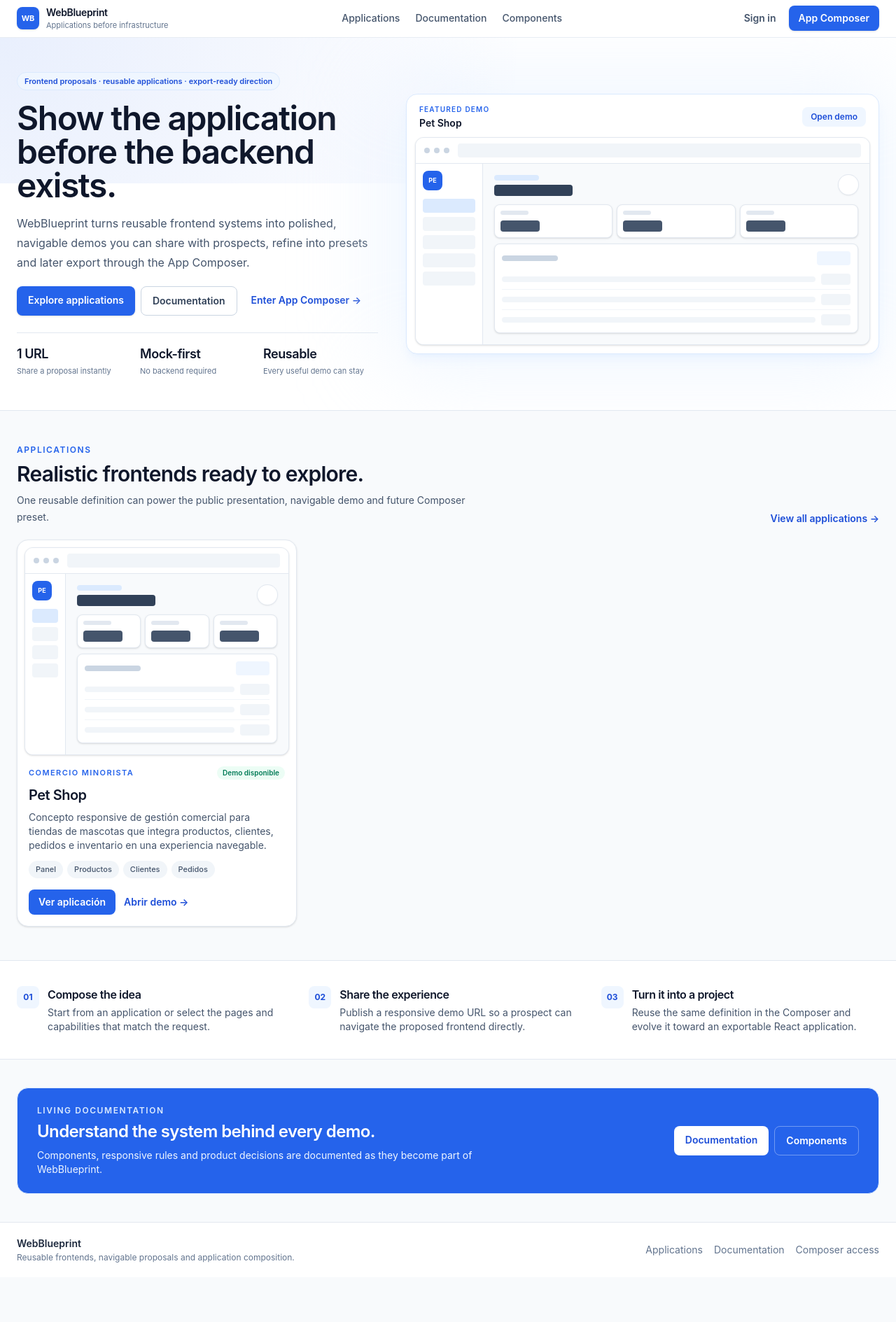
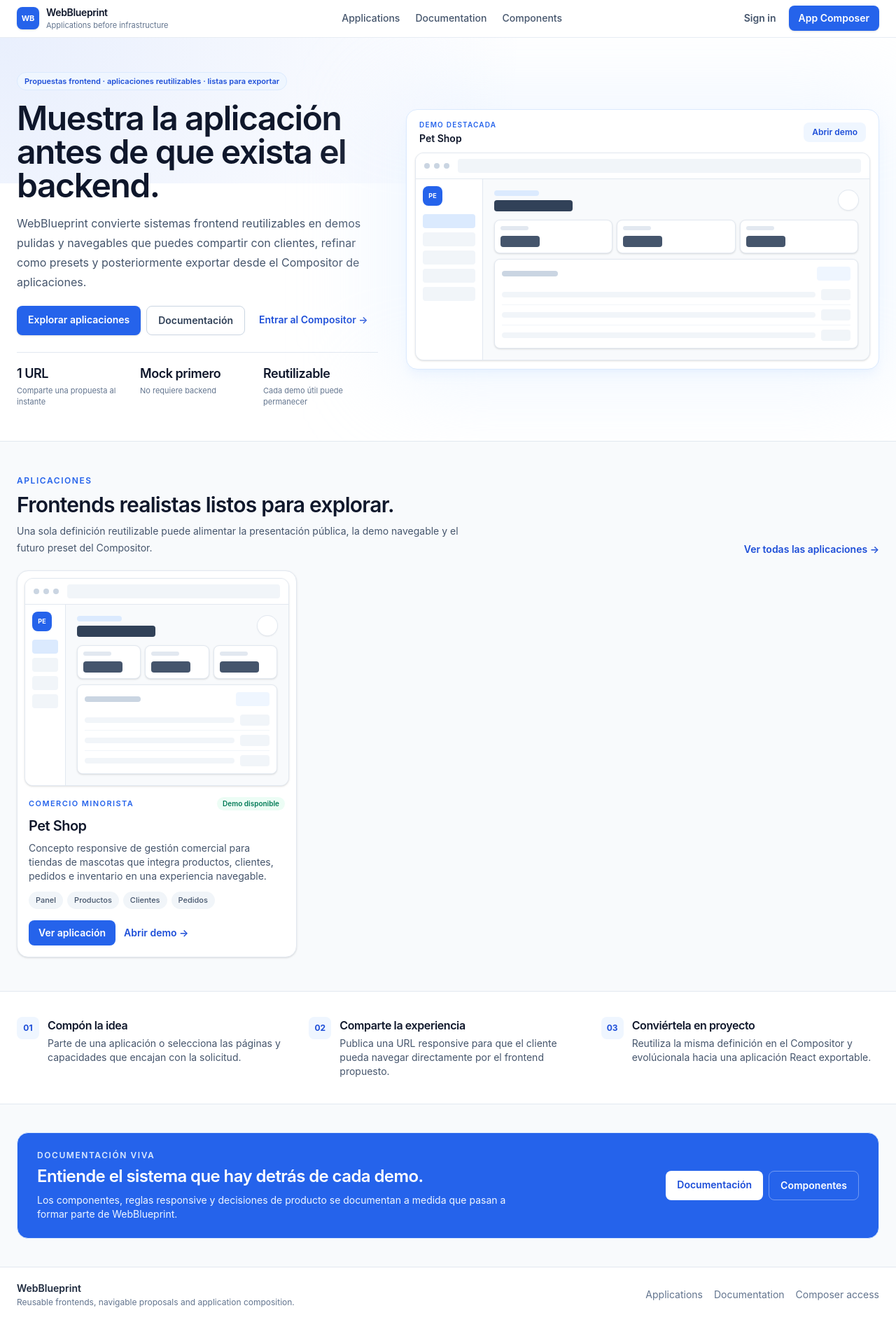
Before and after one commit to LuisHdezE/WebBlueprint, a React (Vite) app: page / in a window 1280 px wide. Shown: the whole page at 70% size. Before the commit the page ends 1825 px from the top, so only its background shows below. Built offline with nearby package versions, Linux system fonts and the light colour scheme.

Commit message:
fix(i18n): translate public landing page

```diff
--- a/src/pages/LandingPage.tsx
+++ b/src/pages/LandingPage.tsx
@@ -14,39 +14,39 @@ export function LandingPage() {
         <div className="relative mx-auto grid max-w-[1440px] items-center gap-8 px-4 py-9 sm:px-5 sm:py-10 lg:grid-cols-[0.86fr_1.14fr] lg:px-6 lg:py-12">
           <div>
             <div className="inline-flex items-center gap-2 rounded-full border border-brand-100 bg-brand-50 px-2.5 py-1 text-[11px] font-semibold text-brand-700">
-              Frontend proposals · reusable applications · export-ready direction
+              Propuestas frontend · aplicaciones reutilizables · listas para exportar
             </div>
             <h1 className="mt-4 max-w-2xl text-3xl font-semibold tracking-[-0.03em] text-slate-900 sm:text-4xl lg:text-5xl">
-              Show the application before the backend exists.
+              Muestra la aplicación antes de que exista el backend.
             </h1>
             <p className="mt-4 max-w-2xl text-sm leading-6 text-slate-600 sm:text-base sm:leading-7">
-              WebBlueprint turns reusable frontend systems into polished, navigable demos you can share with prospects, refine into presets and later export through the App Composer.
+              WebBlueprint convierte sistemas frontend reutilizables en demos pulidas y navegables que puedes compartir con clientes, refinar como presets y posteriormente exportar desde el Compositor de aplicaciones.
             </p>
 
             <div className="mt-5 flex flex-wrap gap-2">
               <Link className="inline-flex justify-center rounded-lg bg-brand-600 px-4 py-2.5 text-sm font-semibold text-white shadow-sm transition hover:bg-brand-700" to="/apps">
-                Explore applications
+                Explorar aplicaciones
               </Link>
               <Link className="inline-flex justify-center rounded-lg border border-slate-300 bg-white px-4 py-2.5 text-sm font-semibold text-slate-700 transition hover:border-brand-200 hover:bg-brand-50" to="/docs">
-                Documentation
+                Documentación
               </Link>
               <Link className="inline-flex justify-center rounded-lg px-3 py-2.5 text-sm font-semibold text-brand-700 transition hover:bg-brand-50" to="/login">
-                Enter App Composer →
+                Entrar al Compositor →
               </Link>
             </div>
 
             <div className="mt-6 grid max-w-xl grid-cols-3 gap-3 border-t border-slate-200 pt-4">
               <div>
                 <p className="text-lg font-semibold tracking-tight text-slate-900">1 URL</p>
-                <p className="mt-0.5 text-[11px] leading-4 text-slate-500">Share a proposal instantly</p>
+                <p className="mt-0.5 text-[11px] leading-4 text-slate-500">Comparte una propuesta al instante</p>
               </div>
               <div>
-                <p className="text-lg font-semibold tracking-tight text-slate-900">Mock-first</p>
-                <p className="mt-0.5 text-[11px] leading-4 text-slate-500">No backend required</p>
+                <p className="text-lg font-semibold tracking-tight text-slate-900">Mock primero</p>
+                <p className="mt-0.5 text-[11px] leading-4 text-slate-500">No requiere backend</p>
               </div>
               <div>
-                <p className="text-lg font-semibold tracking-tight text-slate-900">Reusable</p>
-                <p className="mt-0.5 text-[11px] leading-4 text-slate-500">Every useful demo can stay</p>
+                <p className="text-lg font-semibold tracking-tight text-slate-900">Reutilizable</p>
+                <p className="mt-0.5 text-[11px] leading-4 text-slate-500">Cada demo útil puede permanecer</p>
               </div>
             </div>
           </div>
@@ -57,11 +57,11 @@ export function LandingPage() {
               <div className="relative rounded-2xl border border-brand-100 bg-white p-2.5 shadow-lg shadow-brand-100/40 sm:p-3">
                 <div className="mb-2 flex items-center justify-between gap-3 px-1.5 py-0.5">
                   <div>
-                    <p className="text-[10px] font-semibold uppercase tracking-[0.12em] text-brand-600">Featured demo</p>
+                    <p className="text-[10px] font-semibold uppercase tracking-[0.12em] text-brand-600">Demo destacada</p>
                     <p className="mt-0.5 text-sm font-semibold text-slate-900">{featuredApplication.name}</p>
                   </div>
                   <Link className="rounded-lg bg-brand-50 px-3 py-1.5 text-xs font-semibold text-brand-700" to={`/demo/${featuredApplication.slug}/${featuredApplication.demoPages[0]?.path ?? ''}`}>
-                    Open demo
+                    Abrir demo
                   </Link>
                 </div>
                 <ApplicationPreview application={featuredApplication} />
@@ -74,16 +74,16 @@ export function LandingPage() {
       <section className="mx-auto max-w-[1440px] px-4 py-10 sm:px-5 lg:px-6 lg:py-12">
         <div className="flex flex-col gap-3 sm:flex-row sm:items-end sm:justify-between">
           <div>
-            <p className="text-xs font-semibold uppercase tracking-[0.13em] text-brand-600">Applications</p>
+            <p className="text-xs font-semibold uppercase tracking-[0.13em] text-brand-600">Aplicaciones</p>
             <h2 className="mt-2 max-w-2xl text-2xl font-semibold tracking-tight text-slate-900 sm:text-3xl">
-              Realistic frontends ready to explore.
+              Frontends realistas listos para explorar.
             </h2>
             <p className="mt-2 max-w-2xl text-sm leading-6 text-slate-600">
-              One reusable definition can power the public presentation, navigable demo and future Composer preset.
+              Una sola definición reutilizable puede alimentar la presentación pública, la demo navegable y el futuro preset del Compositor.
             </p>
           </div>
           <Link className="text-sm font-semibold text-brand-700 hover:text-brand-800" to="/apps">
-            View all applications →
+            Ver todas las aplicaciones →
           </Link>
         </div>
 
@@ -97,9 +97,9 @@ export function LandingPage() {
       <section className="border-y border-slate-200 bg-white">
         <div className="mx-auto grid max-w-[1440px] gap-5 px-4 py-9 sm:px-5 md:grid-cols-3 lg:px-6">
           {[
-            ['01', 'Compose the idea', 'Start from an application or select the pages and capabilities that match the request.'],
-            ['02', 'Share the experience', 'Publish a responsive demo URL so a prospect can navigate the proposed frontend directly.'],
-            ['03', 'Turn it into a project', 'Reuse the same definition in the Composer and evolve it toward an exportable React application.'],
+            ['01', 'Compón la idea', 'Parte de una aplicación o selecciona las páginas y capacidades que encajan con la solicitud.'],
+            ['02', 'Comparte la experiencia', 'Publica una URL responsive para que el cliente pueda navegar directamente por el frontend propuesto.'],
+            ['03', 'Conviértela en proyecto', 'Reutiliza la misma definición en el Compositor y evolúcionala hacia una aplicación React exportable.'],
           ].map(([number, title, description]) => (
             <div key={number} className="flex gap-3">
               <span className="grid size-8 shrink-0 place-items-center rounded-lg bg-brand-50 text-xs font-bold text-brand-700">{number}</span>
@@ -115,15 +115,15 @@ export function LandingPage() {
       <section className="mx-auto max-w-[1440px] px-4 py-10 sm:px-5 lg:px-6">
         <div className="rounded-2xl border border-brand-100 bg-brand-600 px-5 py-6 text-white sm:px-7 lg:flex lg:items-center lg:justify-between lg:gap-8">
           <div>
-            <p className="text-xs font-semibold uppercase tracking-[0.13em] text-blue-100">Living documentation</p>
-            <h2 className="mt-1.5 max-w-2xl text-2xl font-semibold tracking-tight">Understand the system behind every demo.</h2>
+            <p className="text-xs font-semibold uppercase tracking-[0.13em] text-blue-100">Documentación viva</p>
+            <h2 className="mt-1.5 max-w-2xl text-2xl font-semibold tracking-tight">Entiende el sistema que hay detrás de cada demo.</h2>
             <p className="mt-2 max-w-2xl text-sm leading-5 text-blue-50">
-              Components, responsive rules and product decisions are documented as they become part of WebBlueprint.
+              Los componentes, reglas responsive y decisiones de producto se documentan a medida que pasan a formar parte de WebBlueprint.
             </p>
           </div>
           <div className="mt-4 flex flex-wrap gap-2 lg:mt-0 lg:shrink-0">
-            <Link className="rounded-lg bg-white px-4 py-2.5 text-sm font-semibold text-brand-700" to="/docs">Documentation</Link>
-            <Link className="rounded-lg border border-white/35 px-4 py-2.5 text-sm font-semibold text-white hover:bg-white/10" to="/components">Components</Link>
+            <Link className="rounded-lg bg-white px-4 py-2.5 text-sm font-semibold text-brand-700" to="/docs">Documentación</Link>
+            <Link className="rounded-lg border border-white/35 px-4 py-2.5 text-sm font-semibold text-white hover:bg-white/10" to="/components">Componentes</Link>
           </div>
         </div>
       </section>
```
